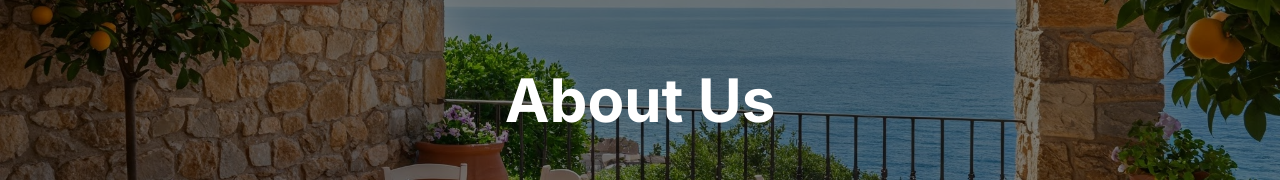
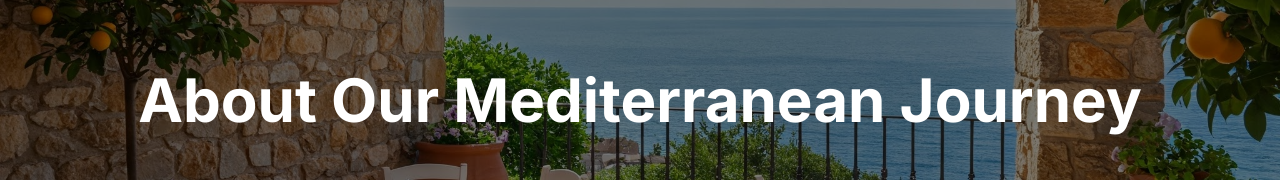
Before and after one commit to codedpro/mediterranean-delight-next, a Next.js app: page /about in a window 1280 px wide. Shown: the part 180-360 px from the top of the page. Built offline with nearby package versions, Linux system fonts and the light colour scheme; no server answers.

Commit message:
feat: update hero section text

```diff
--- a/src/app/about/page.tsx
+++ b/src/app/about/page.tsx
@@ -33,7 +33,7 @@
         style={{ backgroundImage: "url('/images/hero/about-hero.jpeg')" }}
       >
         <div className="absolute inset-0 bg-black/50 flex items-center justify-center">
-          <h1 className="text-4xl md:text-6xl text-white font-bold">About Us</h1>
+          <h1 className="text-4xl md:text-6xl text-white font-bold">About Our Mediterranean Journey</h1>
         </div>
       </section>
 
```
